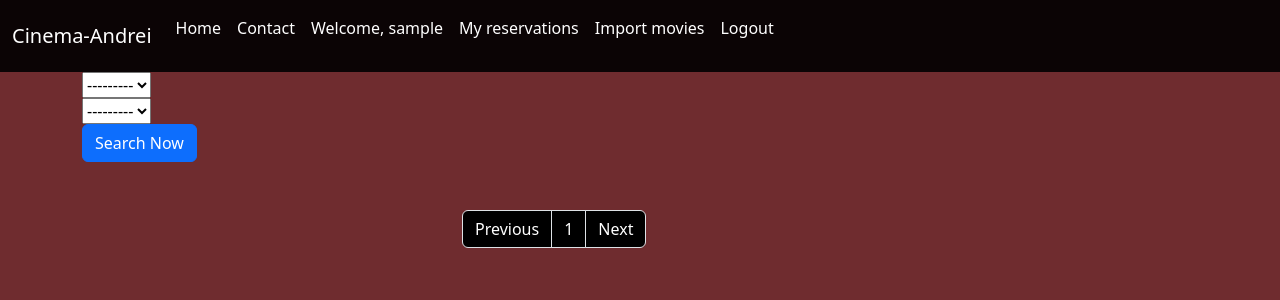
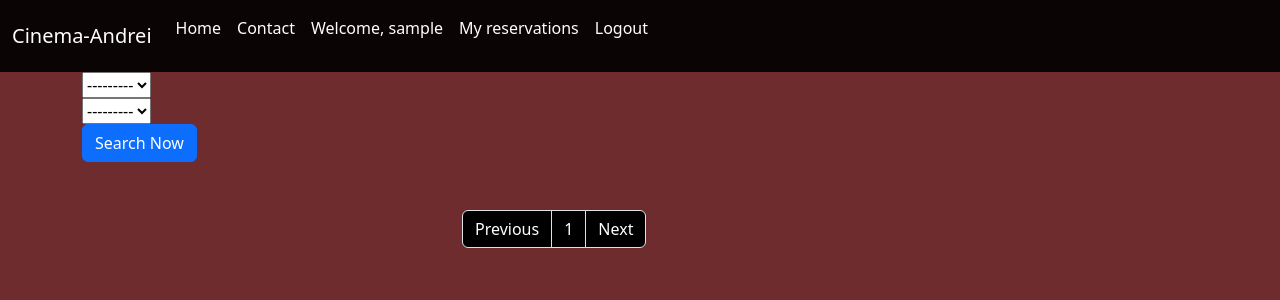
Before and after one commit to zulu607i/Cinema, a Django app: page /home/ in a window 1280 px wide. Shown: the top 300 px of the page. Run offline with Django 4.2, Linux system fonts and the light colour scheme; the visitor is signed in with stand-in values (Sample User, id 1); data that the repository does not hold is empty; some libraries are stand-ins or nearby versions.

Commit message:
deleted button from navbar

```diff
--- a/ui/templates/homepage/partials/navbar.html
+++ b/ui/templates/homepage/partials/navbar.html
@@ -26,11 +26,6 @@
 							 <li class="nav-item">
 								<a class="nav-link active" aria-current="page" href="{% url 'get_csv' %}">My reservations</a>
 							</li>
-							 {% if user.is_superuser %}
-							 <li class="nav-item">
-								<a class="nav-link active" aria-current="page" href="{% url 'import_movies' %}">Import movies</a>
-							</li>
-							 {% endif %}
 							 <li class="nav-item">
 								 <a class="nav-link active" aria-current="page" href="{% url 'logout' %}">Logout</a>
 							 </li>
```
